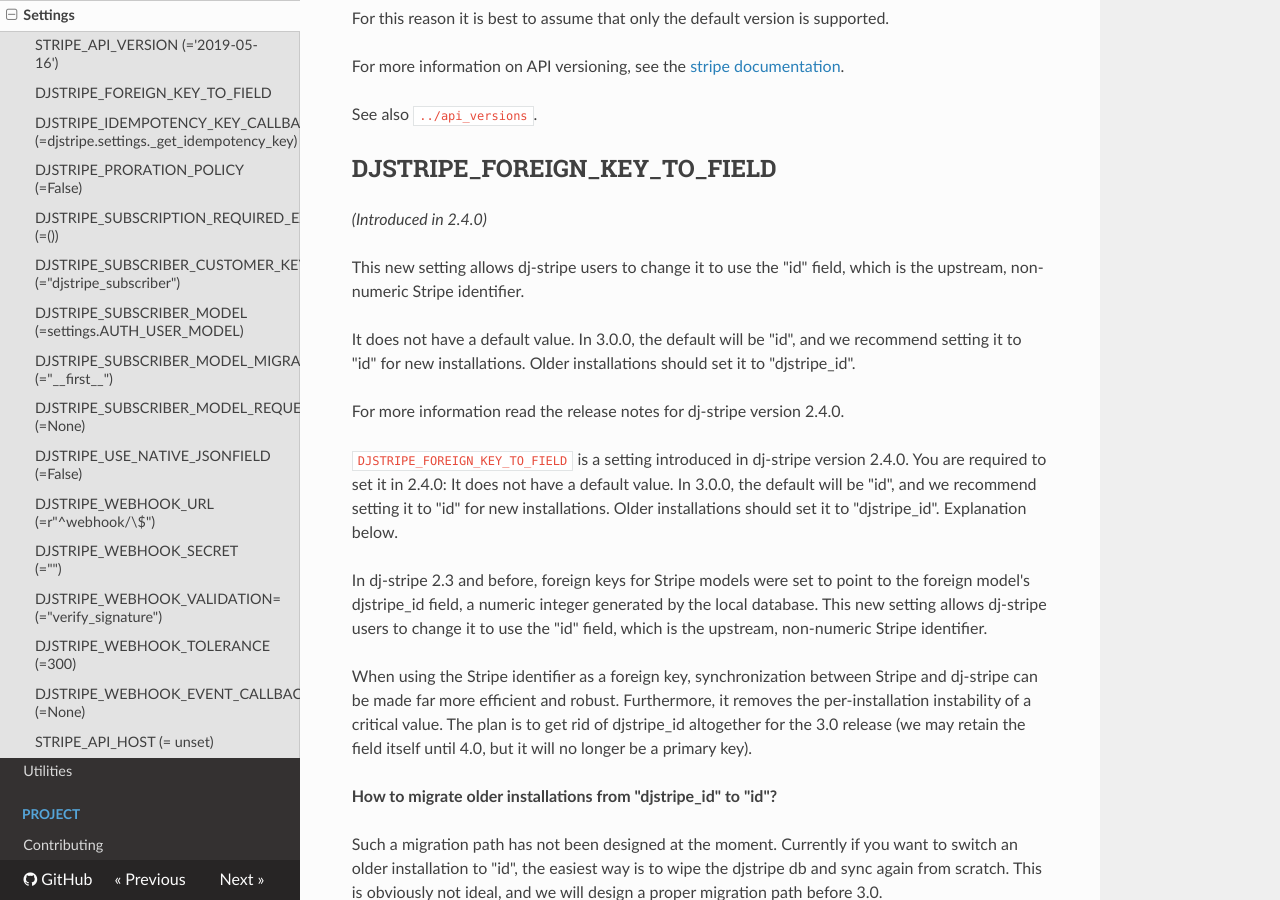
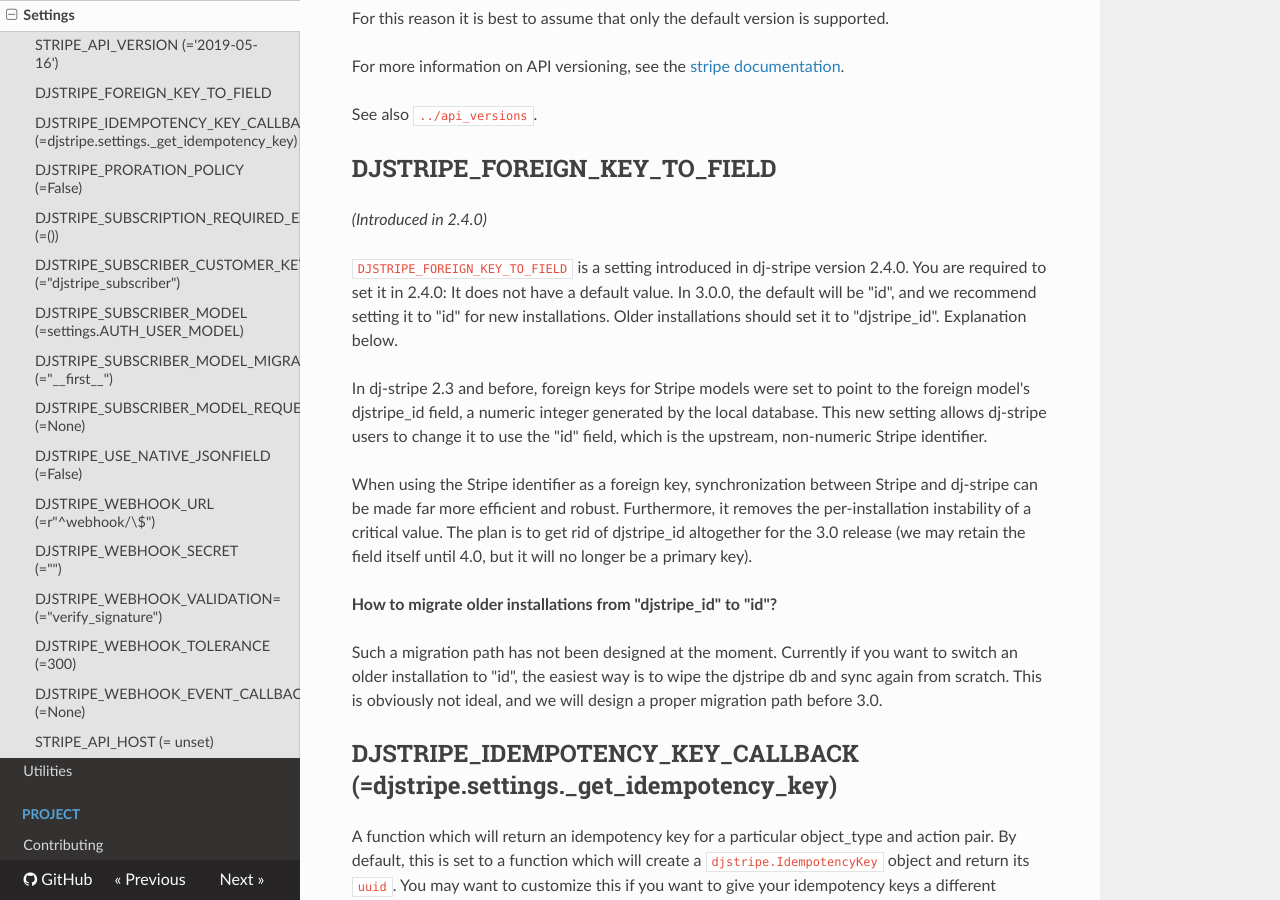
Before and after one commit to dj-stripe/dj-stripe, an MkDocs documentation site: the page built from docs/reference/settings.md, in a window 1280 px wide and 900 px high, scrolled down 529 px. Built offline with MkDocs 1.6.1, drawn with Linux system fonts in a browser that asks for light colours; nearby versions of some CDN libraries.

Commit message:
removed nonsense paragraph

```diff
--- a/docs/reference/settings.md
+++ b/docs/reference/settings.md
@@ -29,15 +29,6 @@
 ## DJSTRIPE_FOREIGN_KEY_TO_FIELD
 
 *(Introduced in 2.4.0)*
-
-This new setting allows dj-stripe users to change it to use the "id" field,
-which is the upstream, non-numeric Stripe identifier.
-
-It does not have a default value. In 3.0.0, the default will be "id", and
-we recommend setting it to "id" for new installations. Older installations
-should set it to "djstripe_id".
-
-For more information read the release notes for dj-stripe version 2.4.0.
 
 `DJSTRIPE_FOREIGN_KEY_TO_FIELD` is a setting introduced in dj-stripe version
 2.4.0. You are required to set it in 2.4.0: It does not have a default value.
```
